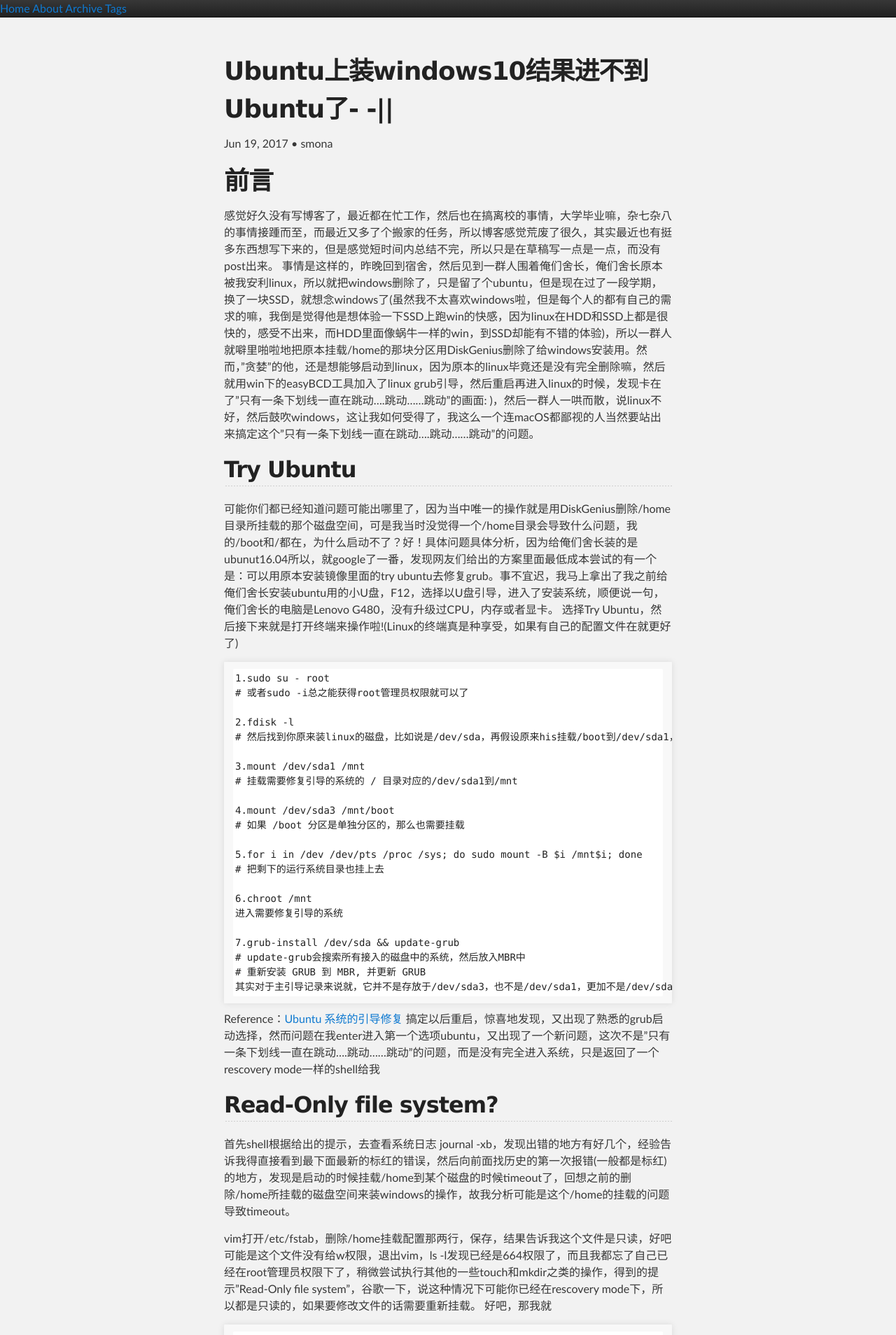
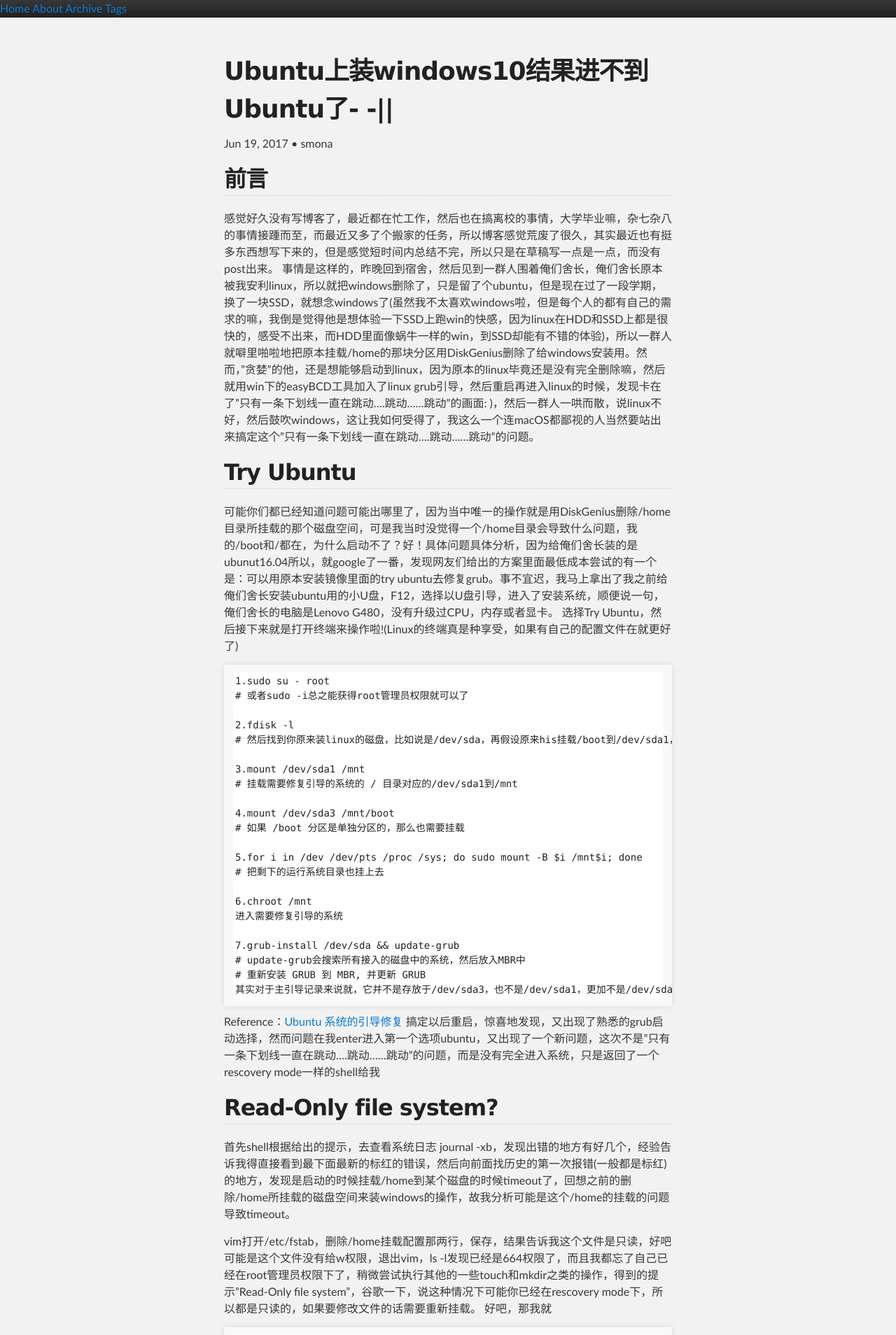
Before and after one commit to silbertmonaphia/silbertmonaphia.github.io, a Jekyll site: the page built from _posts/2017-06-19-Ubuntu上装windows10结果进不到Ubuntu了- -__.md, in a window 1280 px wide. Shown: the top 1908 px of the page at 70% size. Built offline with Jekyll 4.4.1, drawn with Linux system fonts in a browser that asks for light colours.

```diff
--- a/_posts/2017-06-19-Ubuntu上装windows10结果进不到Ubuntu了- -__.md
+++ b/_posts/2017-06-19-Ubuntu上装windows10结果进不到Ubuntu了- -__.md
@@ -6,7 +6,7 @@ date: '2017-06-19 23:09:01'
 layout: post
 ---
 
-#  前言
+##  前言
   感觉好久没有写博客了，最近都在忙工作，然后也在搞离校的事情，大学毕业嘛，杂七杂八的事情接踵而至，而最近又多了个搬家的任务，所以博客感觉荒废了很久，其实最近也有挺多东西想写下来的，但是感觉短时间内总结不完，所以只是在草稿写一点是一点，而没有post出来。
   事情是这样的，昨晚回到宿舍，然后见到一群人围着俺们舍长，俺们舍长原本被我安利linux，所以就把windows删除了，只是留了个ubuntu，但是现在过了一段学期，换了一块SSD，就想念windows了(虽然我不太喜欢windows啦，但是每个人的都有自己的需求的嘛，我倒是觉得他是想体验一下SSD上跑win的快感，因为linux在HDD和SSD上都是很快的，感受不出来，而HDD里面像蜗牛一样的win，到SSD却能有不错的体验)，所以一群人就噼里啪啦地把原本挂载/home的那块分区用DiskGenius删除了给windows安装用。然而，"贪婪"的他，还是想能够启动到linux，因为原本的linux毕竟还是没有完全删除嘛，然后就用win下的easyBCD工具加入了linux grub引导，然后重启再进入linux的时候，发现卡在了"只有一条下划线一直在跳动....跳动......跳动"的画面: )，然后一群人一哄而散，说linux不好，然后鼓吹windows，这让我如何受得了，我这么一个连macOS都鄙视的人当然要站出来搞定这个"只有一条下划线一直在跳动....跳动......跳动"的问题。
 
```
